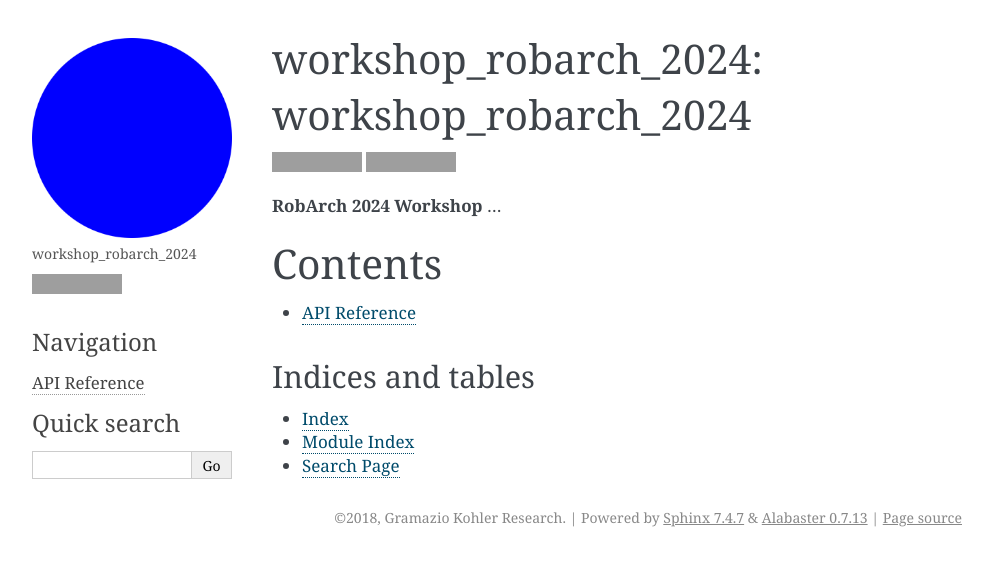
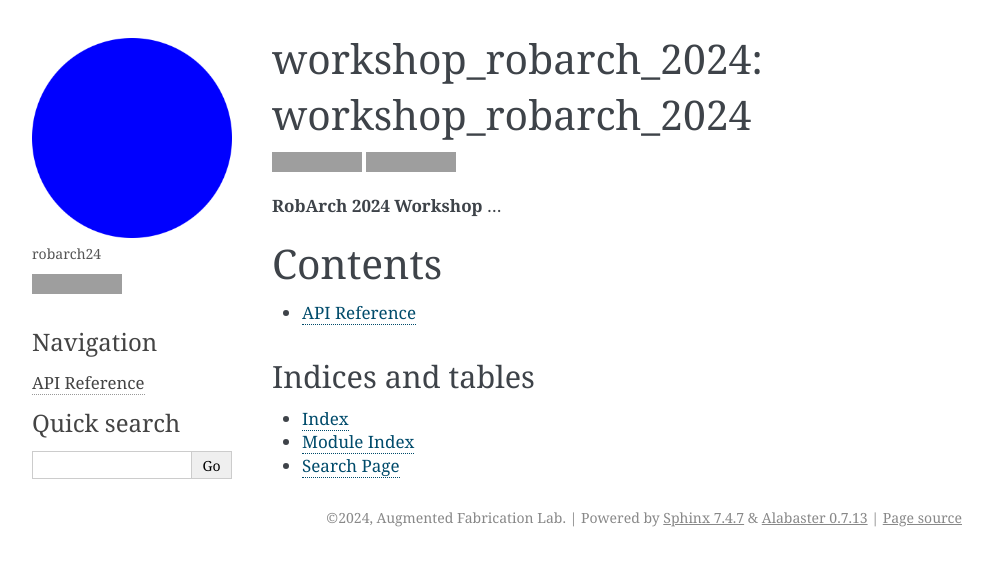
Before and after one commit to HUMA-LabforAdvancedTechnologyinArch/robarch24, a Sphinx documentation site: the page built from docs/index.rst, in a window 1280 px wide, cut to the strip 0-566 px from the top of the page. Shown: the whole strip, without its empty margins (148-1140 px from the left). Built offline with Sphinx 7.4.7, drawn with Linux system fonts in a browser that asks for light colours; grey boxes are pictures that could not be loaded.

Commit message:
Update conf.py

```diff
--- a/docs/conf.py
+++ b/docs/conf.py
@@ -21,25 +21,25 @@ if os.getenv('SPELLCHECK'):
 
 source_suffix = '.rst'
 master_doc = 'index'
-project = 'workshop_robarch_2024'
-year = '2018'
-author = 'Gramazio Kohler Research'
+project = 'robarch24'
+year = '2024'
+author = 'Augmented Fabrication Lab'
 copyright = '{0}, {1}'.format(year, author)
 version = release = '0.1.0'
 
 pygments_style = 'trac'  # Perhaps change to sphinx
 templates_path = ['.']
 extlinks = {
-    'issue': ('https://github.com/augmentedfabricationlab/workshop_robarch_2024/issues/%s', '#'),
-    'pr': ('https://github.com/augmentedfabricationlab/workshop_robarch_2024/pull/%s', 'PR #'),
+    'issue': ('https://github.com/IntuitiveRobotics-AugmentedTechnologies/robarch24/issues/%s', '#'),
+    'pr': ('https://github.com/IntuitiveRobotics-AugmentedTechnologies/robarch24/pull/%s', 'PR #'),
 }
 # on_rtd is whether we are on readthedocs.org
 on_rtd = os.environ.get('READTHEDOCS', None) == 'True'
 html_theme = 'alabaster'
 html_theme_options = {
     'logo': 'logo.png',
-    'description': 'workshop_robarch_2024',
-    'github_user': 'augmentedfabricationlab',
+    'description': 'robarch24',
+    'github_user': 'IntuitiveRobotics-AugmentedTechnologies',
     'github_repo': project,
     'fixed_sidebar': True,
 }
```
